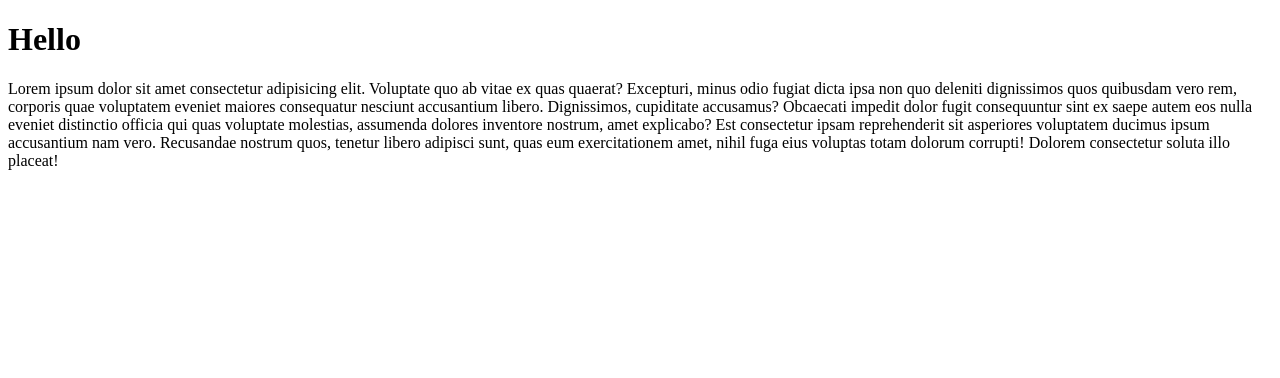
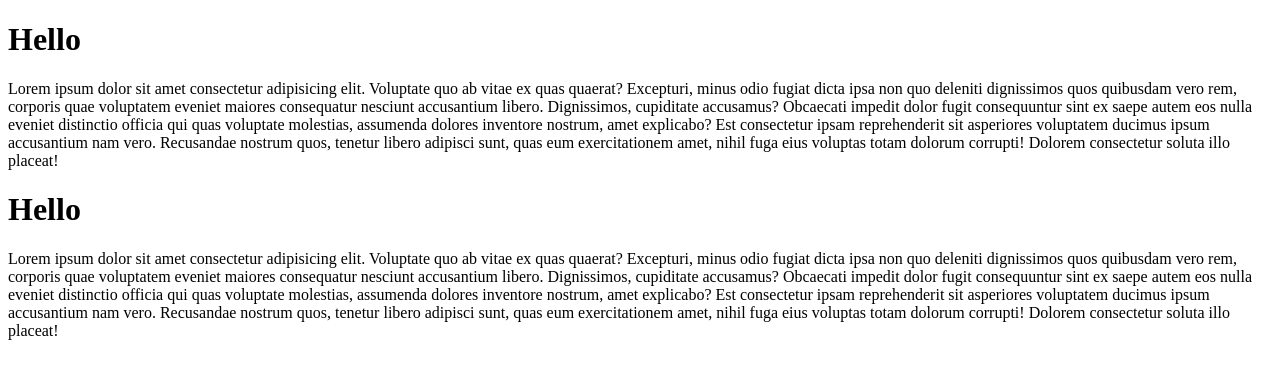
Before and after one commit to Yoki122/myweb03, a plain HTML site: page about.html in a window 1280 px wide. Drawn offline with Linux system fonts and the light colour scheme.

Commit message:
Update about.html

```diff
--- a/about.html
+++ b/about.html
@@ -10,5 +10,9 @@
     <p>
         Lorem ipsum dolor sit amet consectetur adipisicing elit. Voluptate quo ab vitae ex quas quaerat? Excepturi, minus odio fugiat dicta ipsa non quo deleniti dignissimos quos quibusdam vero rem, corporis quae voluptatem eveniet maiores consequatur nesciunt accusantium libero. Dignissimos, cupiditate accusamus? Obcaecati impedit dolor fugit consequuntur sint ex saepe autem eos nulla eveniet distinctio officia qui quas voluptate molestias, assumenda dolores inventore nostrum, amet explicabo? Est consectetur ipsam reprehenderit sit asperiores voluptatem ducimus ipsum accusantium nam vero. Recusandae nostrum quos, tenetur libero adipisci sunt, quas eum exercitationem amet, nihil fuga eius voluptas totam dolorum corrupti! Dolorem consectetur soluta illo placeat!
     </p>
+    <h1>Hello</h1>
+    <p>
+        Lorem ipsum dolor sit amet consectetur adipisicing elit. Voluptate quo ab vitae ex quas quaerat? Excepturi, minus odio fugiat dicta ipsa non quo deleniti dignissimos quos quibusdam vero rem, corporis quae voluptatem eveniet maiores consequatur nesciunt accusantium libero. Dignissimos, cupiditate accusamus? Obcaecati impedit dolor fugit consequuntur sint ex saepe autem eos nulla eveniet distinctio officia qui quas voluptate molestias, assumenda dolores inventore nostrum, amet explicabo? Est consectetur ipsam reprehenderit sit asperiores voluptatem ducimus ipsum accusantium nam vero. Recusandae nostrum quos, tenetur libero adipisci sunt, quas eum exercitationem amet, nihil fuga eius voluptas totam dolorum corrupti! Dolorem consectetur soluta illo placeat!
+    </p>
 </body>
 </html>
```
